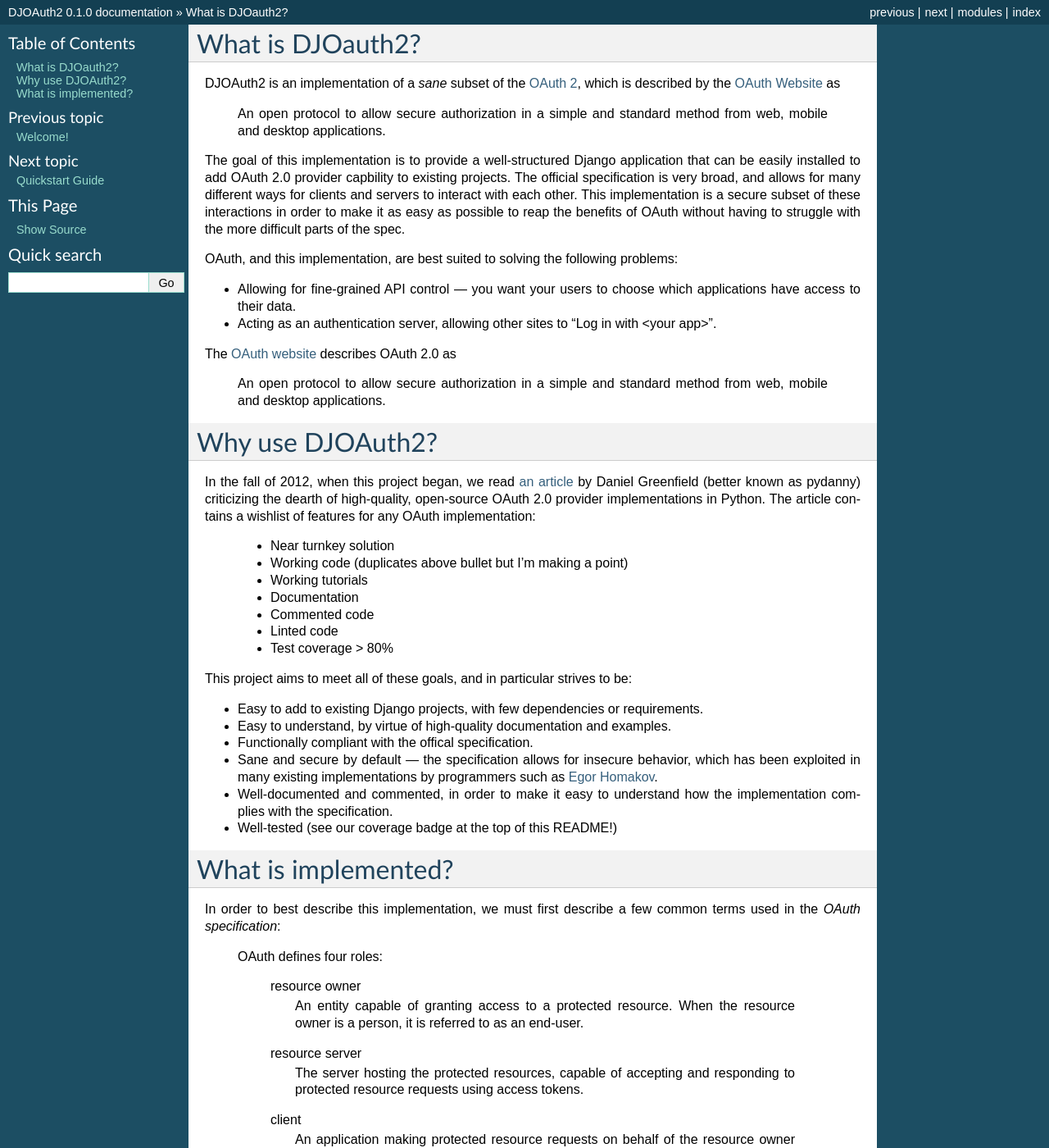
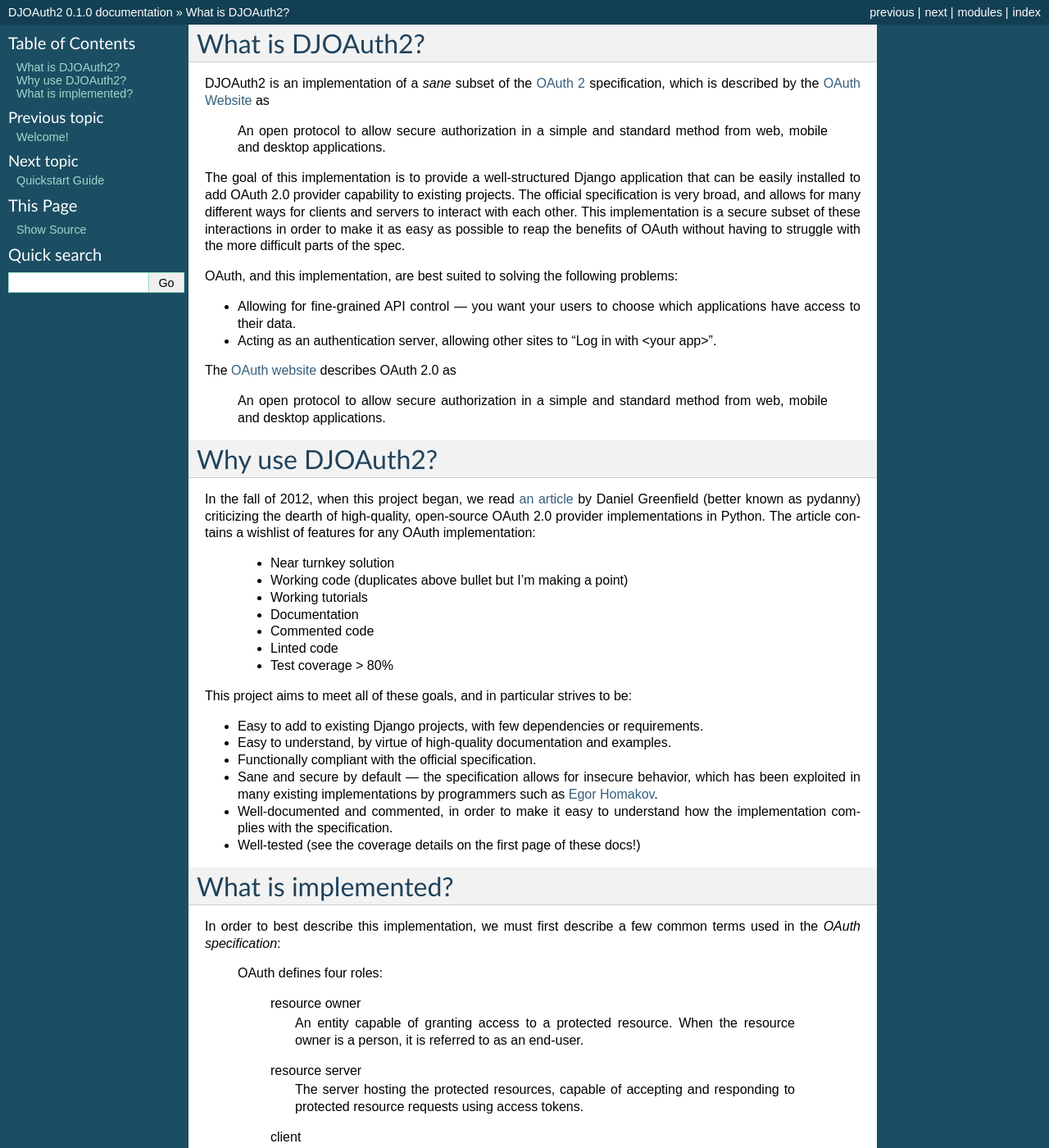
Before and after one commit to peterldowns/djoauth2, a Sphinx documentation site: the page built from docs/overview.rst, in a window 1280 px wide and 1400 px high. Shown: the whole window at 82% size. Built offline with Sphinx 7.4.7, drawn with Linux system fonts in a browser that asks for light colours; some of the changed text lies outside the part shown.

```diff
--- a/docs/overview.rst
+++ b/docs/overview.rst
@@ -1,15 +1,15 @@
-What is DJOauth2?
+What is DJOAuth2?
 -----------------
 
-DJOAuth2 is an implementation of a *sane* subset of the `OAuth 2`_, which is
-described by the `OAuth Website`_ as
+DJOAuth2 is an implementation of a *sane* subset of the `OAuth 2`_
+specification, which is described by the `OAuth Website`_ as
 
   An open protocol to allow secure authorization in a simple and standard
   method from web, mobile and desktop applications.
 
 
 The goal of this implementation is to provide a well-structured Django
-application that can be easily installed to add OAuth 2.0 provider capbility to
+application that can be easily installed to add OAuth 2.0 provider capability to
 existing projects. The official specification is very broad, and allows for
 many different ways for clients and servers to interact with each other. This
 implementation is a secure subset of these interactions in order to make it as
@@ -50,13 +50,13 @@ This project aims to meet all of these goals, and in particular strives to be:
 * Easy to add to existing Django projects, with few dependencies or
   requirements.
 * Easy to understand, by virtue of high-quality documentation and examples.
-* Functionally compliant with the offical specification.
+* Functionally compliant with the official specification.
 * Sane and secure by default — the specification allows for insecure behavior,
   which has been exploited in many existing implementations by programmers such
   as `Egor Homakov`_.
 * Well-documented and commented, in order to make it easy to understand how the
   implementation complies with the specification.
-* Well-tested (see our coverage badge at the top of this README!)
+* Well-tested (see the coverage details on the first page of these docs!)
 
 What is implemented?
 --------------------
--- a/docs/quickstart.rst
+++ b/docs/quickstart.rst
@@ -162,7 +162,7 @@ URl conf.) Here's the code from our example application's ``api/views.py``:
   def user_info(access_token, request):
     """ Return basic information about a user.
 
-    Limited to OAuth clients that have receieved authorization to the 'user_info'
+    Limited to OAuth clients that have received authorization to the 'user_info'
     scope.
     """
     user = access_token.user
@@ -181,7 +181,7 @@ decorator; just modify the signature so that it expects a
 ``djoauth2.models.AccessToken`` as the first argument.
 
 
-With our code all set up, we're ready to sthart the webserver:
+With our code all set up, we're ready to start the webserver:
 
 .. code:: bash
 
```
Also changed, not shown: other parts of docs/overview.rst (+1 -1 lines), example/README.rst.
